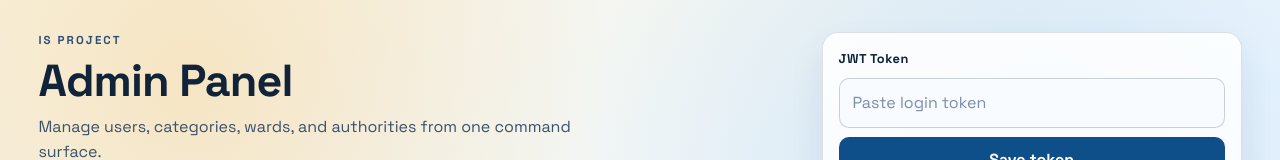
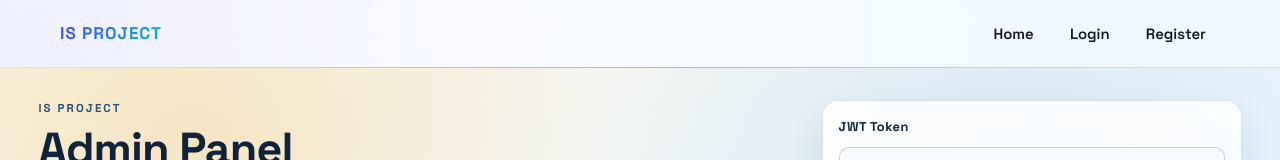
Before and after one commit to Obiero-Samuel/IS-PROJECT-, a Next.js app in the folder client/: page /admin in a window 1280 px wide. Shown: the top 160 px of the page. Built offline with nearby package versions, Linux system fonts and the light colour scheme; no server answers.

Commit message:
Add shared role-aware navbar across portal pages

```diff
--- a/client/src/app/globals.css
+++ b/client/src/app/globals.css
@@ -248,6 +248,12 @@ img {
         background-color 160ms ease,
         border-color 160ms ease,
         color 160ms ease;
+}
+
+.nav-link-active {
+    color: #312e81;
+    border-color: var(--border-strong) !important;
+    background: rgba(79, 70, 229, 0.12);
 }
 
 .nav a:hover,
@@ -630,6 +636,12 @@ form a.ghost {
         background: rgba(124, 134, 255, 0.18);
     }
 
+    .nav-link-active {
+        border-color: #4a669d !important;
+        color: #dbe4ff;
+        background: rgba(124, 134, 255, 0.26);
+    }
+
     .card {
         background:
             linear-gradient(180deg, rgba(15, 23, 42, 0.76), rgba(15, 23, 42, 0.88)),
--- a/client/src/components/NavBar.tsx
+++ b/client/src/components/NavBar.tsx
@@ -1,6 +1,7 @@
 "use client";
 
 import Link from "next/link";
+import { usePathname } from "next/navigation";
 import { useSyncExternalStore } from "react";
 import { authFromSnapshot, clearAuth, getAuthServerSnapshot, getAuthSnapshot, subscribeAuth } from "@/lib/auth";
 
@@ -8,6 +9,15 @@ export default function NavBar() {
     const authRaw = useSyncExternalStore(subscribeAuth, getAuthSnapshot, getAuthServerSnapshot);
     const auth = authFromSnapshot(authRaw);
     const user = auth?.user ?? null;
+    const pathname = usePathname();
+
+    const isActive = (href: string) => {
+        if (!pathname) return false;
+        if (href === "/") return pathname === "/";
+        return pathname === href || pathname.startsWith(`${href}/`);
+    };
+
+    const linkClass = (href: string) => `nav-link${isActive(href) ? " nav-link-active" : ""}`;
 
     const handleLogout = () => {
         clearAuth();
@@ -19,23 +29,33 @@ export default function NavBar() {
             <div className="container topbar-inner">
                 <Link href="/" className="brand">IS PROJECT</Link>
 
-                <nav className="nav">
+                <nav className="nav" aria-label="Primary">
+                    <Link href="/" className={linkClass("/")}>Home</Link>
                     {!user ? (
                         <>
-                            <Link href="/login">Login</Link>
-                            <Link href="/register">Register</Link>
+                            <Link href="/login" className={linkClass("/login")}>Login</Link>
+                            <Link href="/register" className={linkClass("/register")}>Register</Link>
                         </>
                     ) : (
                         <>
-                            <Link href="/my-profile">My profile</Link>
-                            <Link href="/reports">Reports</Link>
-                            <Link href="/ward-map">Ward map</Link>
-                            <Link href="/reports/new">Submit</Link>
-                            <Link href="/my-reports">My reports</Link>
+                            <Link href="/my-profile" className={linkClass("/my-profile")}>My profile</Link>
+                            <Link href="/reports" className={linkClass("/reports")}>Reports</Link>
+                            <Link href="/reports/new" className={linkClass("/reports/new")}>Submit</Link>
+                            <Link href="/my-reports" className={linkClass("/my-reports")}>My reports</Link>
+                            <Link href="/ward-map" className={linkClass("/ward-map")}>Ward map</Link>
+                            {(user.role === "authority" || user.role === "admin") && (
+                                <Link href="/officer" className={linkClass("/officer")}>Officer</Link>
+                            )}
+                            {user.role === "admin" && (
+                                <>
+                                    <Link href="/admin" className={linkClass("/admin")}>Admin</Link>
+                                    <Link href="/analytics" className={linkClass("/analytics")}>Analytics</Link>
+                                </>
+                            )}
                             <span className="muted nav-user-label">
                                 {user.username} · {user.role}
                             </span>
-                            <button type="button" onClick={handleLogout}>Logout</button>
+                            <button type="button" className="nav-link" onClick={handleLogout}>Logout</button>
                         </>
                     )}
                 </nav>
--- a/client/src/components/dashboard-shell.tsx
+++ b/client/src/components/dashboard-shell.tsx
@@ -1,6 +1,7 @@
 "use client";
 
 import { FormEvent } from "react";
+import NavBar from "@/components/NavBar";
 import styles from "./dashboard-shell.module.css";
 
 type DashboardShellProps = {
@@ -26,6 +27,8 @@ export function DashboardShell({
   };
 
   return (
+    <>
+      <NavBar />
       <div className={styles.canvas}>
         <header className={styles.header}>
           <div>
@@ -48,5 +51,6 @@ export function DashboardShell({
 
         <main className={styles.main}>{children}</main>
       </div>
+    </>
   );
 }
```
Lines whose indentation alone changed are shown as unchanged.
